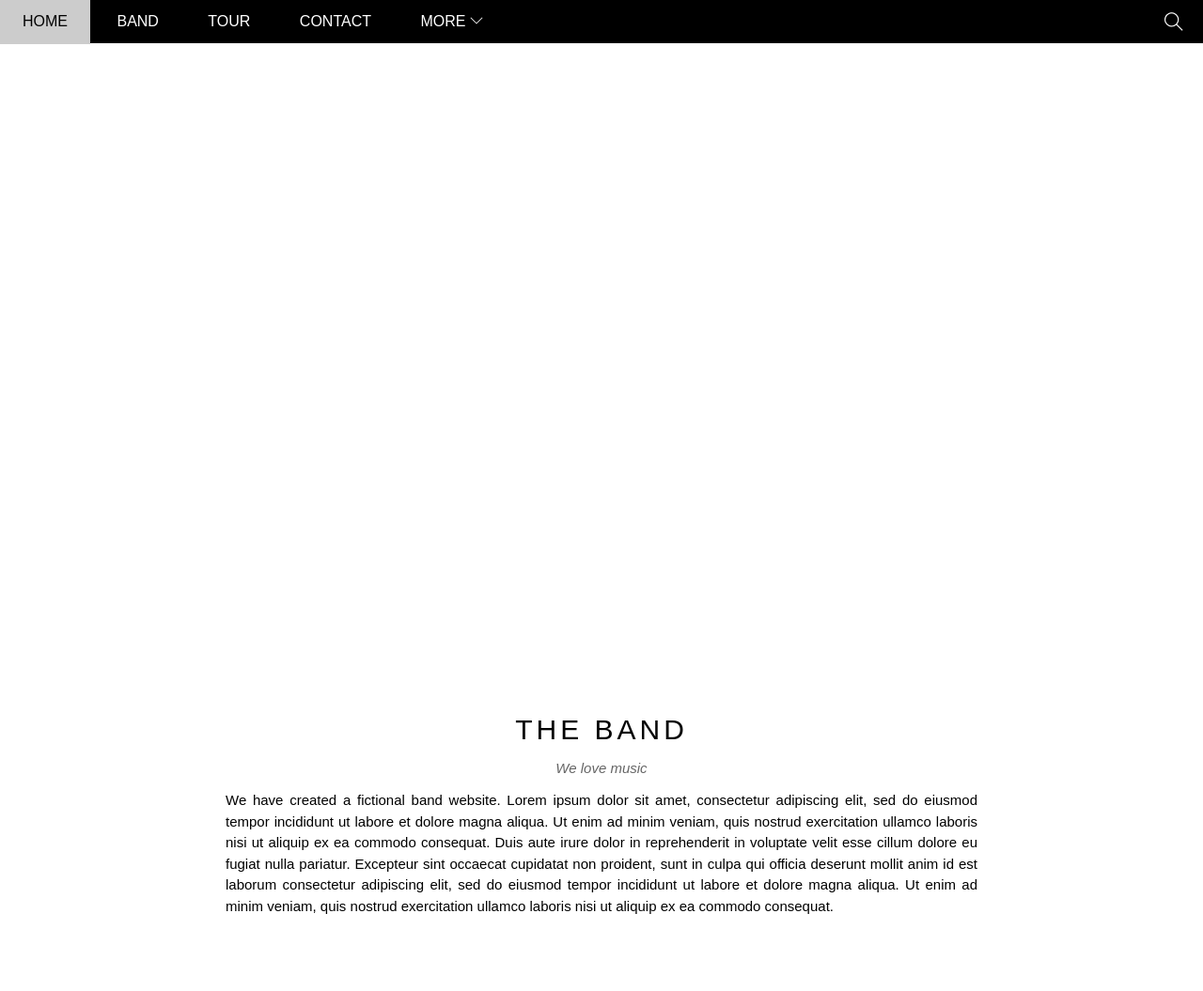
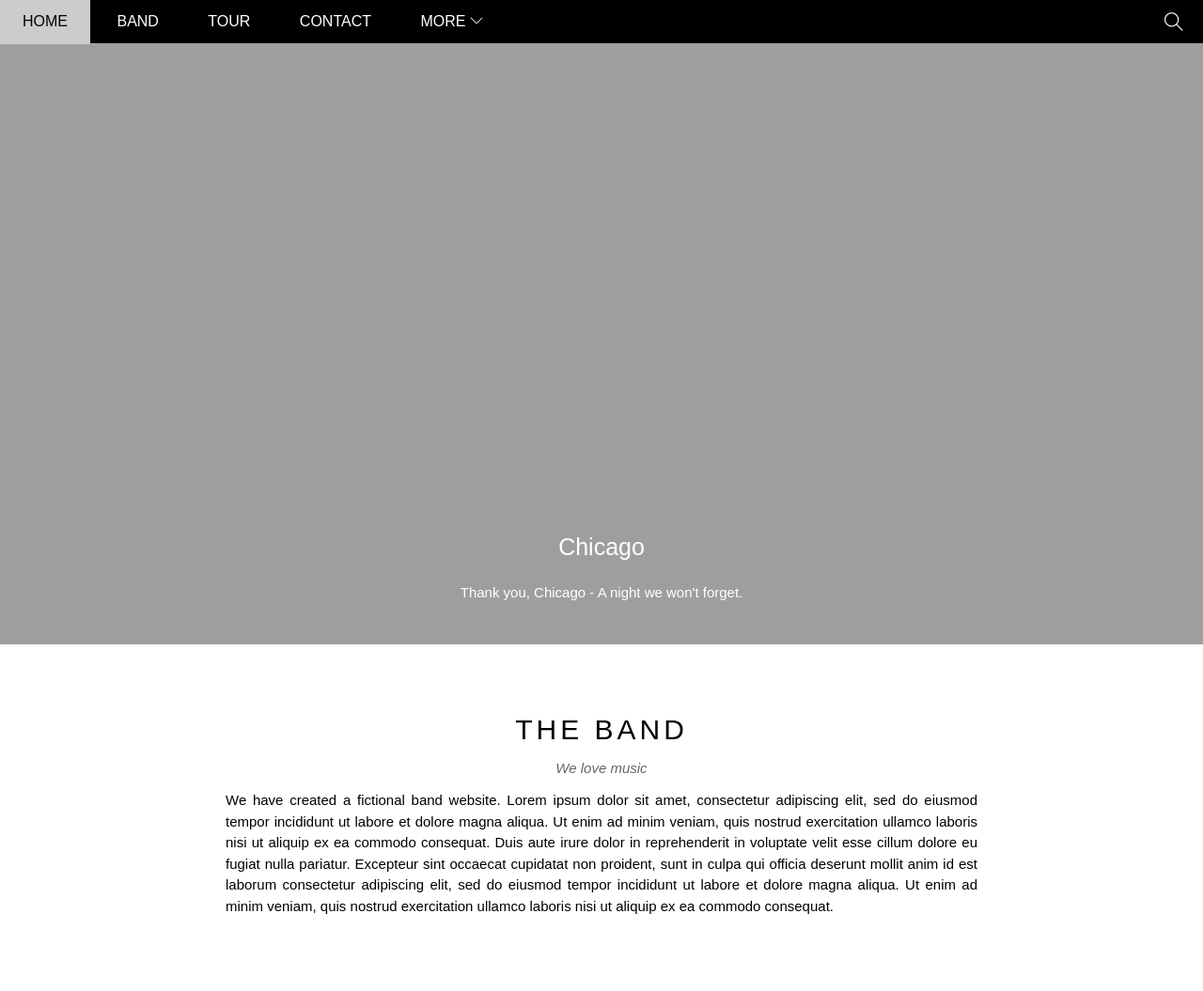
Before and after one commit to thai06052003/FE_WebTheBand, a plain HTML site: page index.html in a window 1280 px wide. Shown: the whole page at 94% size. Drawn offline with Linux system fonts and the light colour scheme; the site is published under a folder, as on GitHub Pages, so addresses that start at the root find nothing.

Commit message:
Update style.css

```diff
--- a/assets/css/style.css
+++ b/assets/css/style.css
@@ -97,7 +97,7 @@ html{
 #slider {
     margin-top: 46px;
     padding-top: 50%;
-    background-image: url(/assets/img/slider/slider1.jpg);
+    background-image: url(../img/slider/slider1.jpg);
     background-position: top center;
     background-repeat: no-repeat;
     background-size: cover;
```
